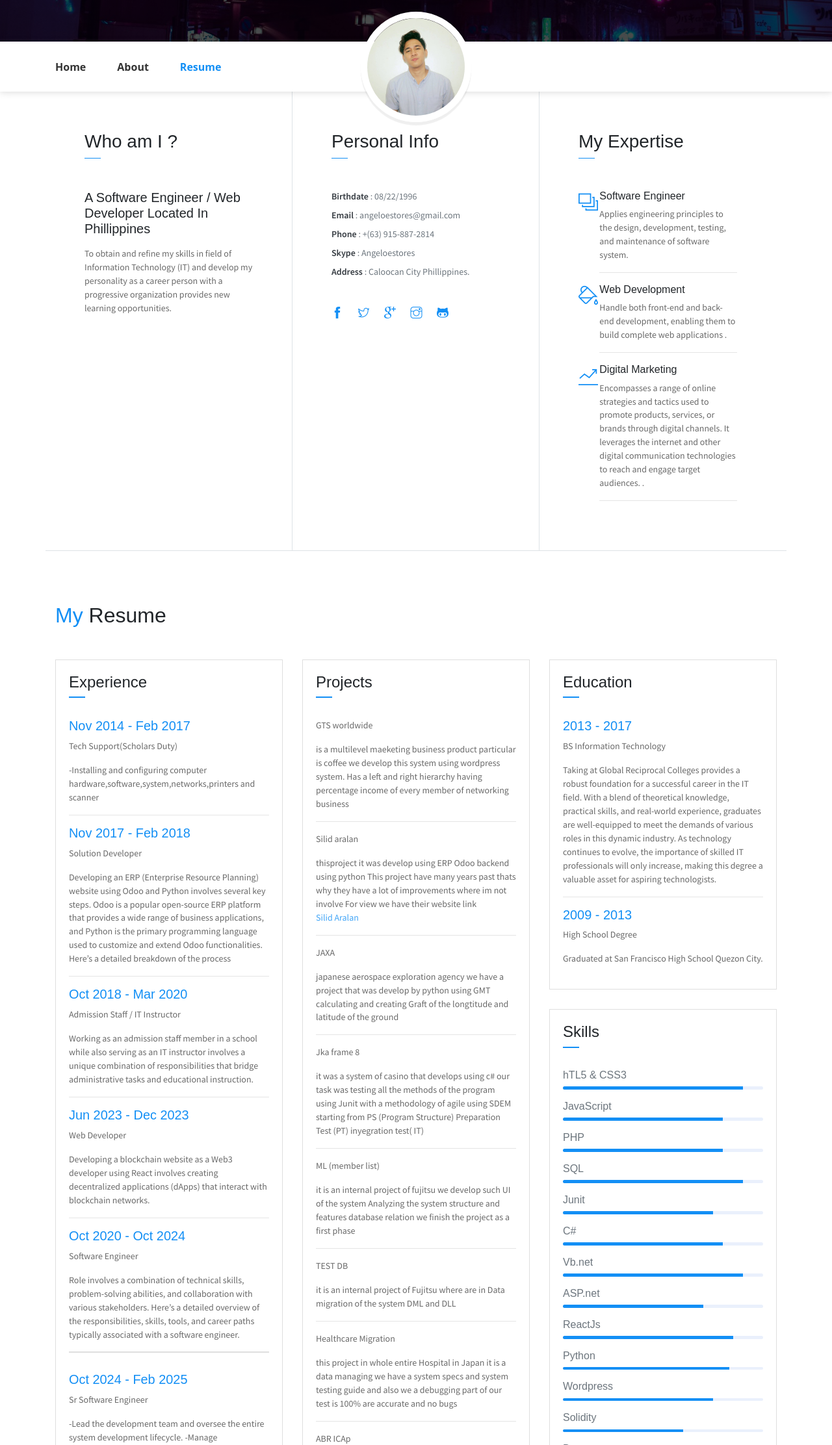
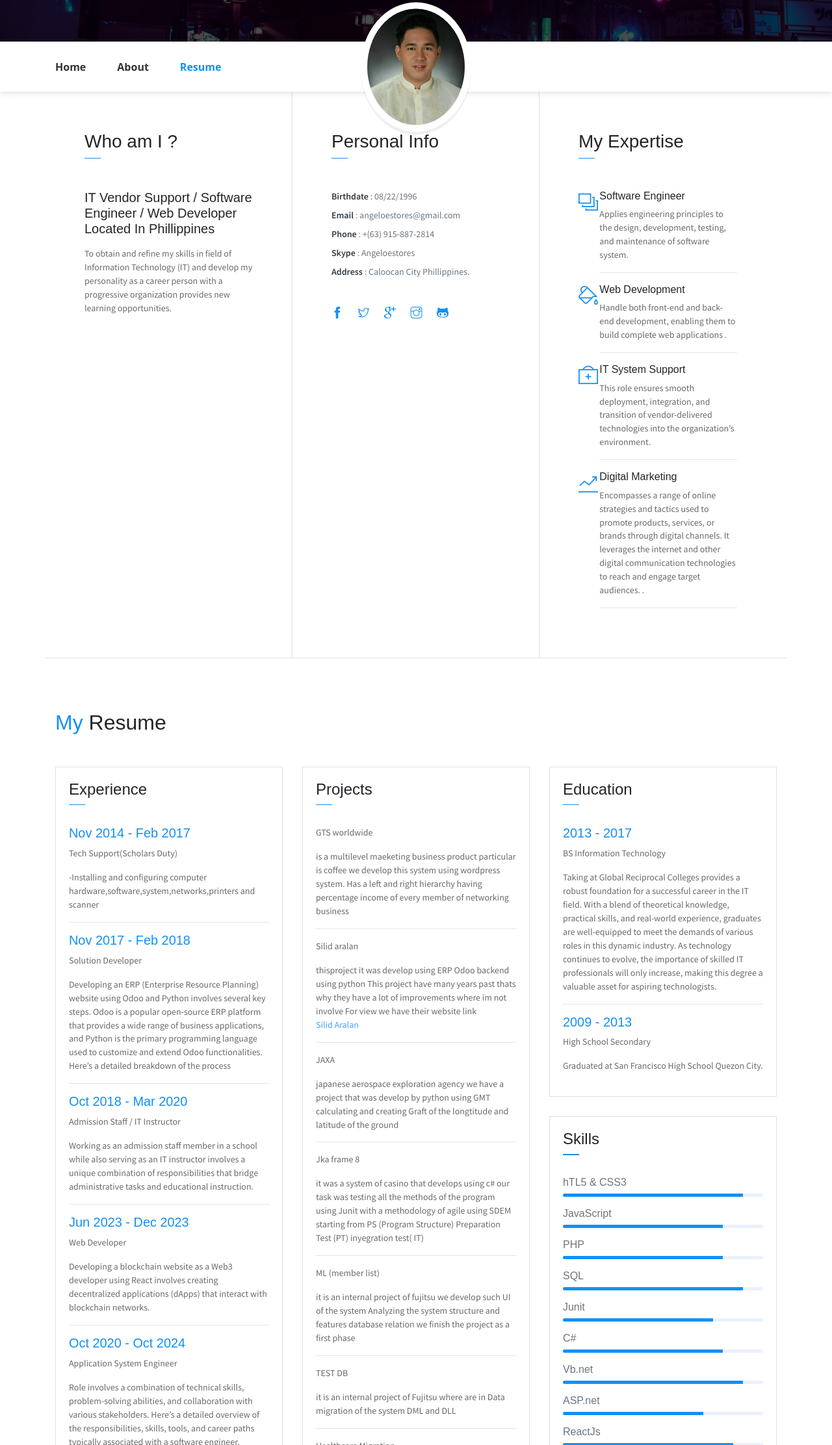
Before and after one commit to CodeG07/Portfolio, a website: page index.html in a window 1280 px wide. Shown: the part 576-2800 px from the top of the page at 65% size. Drawn offline with Linux system fonts and the light colour scheme; some packages are replaced by stand-ins of ours.

Commit message:
commit
pictures

```diff
--- a/index.html
+++ b/index.html
@@ -47,7 +47,7 @@
                     </li>
                 </ul>
                 <ul class="navbar-nav brand">
-                    <img src="assets/imgs/avatar.jpg" alt="" class="brand-img">
+                    <img src="assets/imgs/avatar2.jpg" alt="" class="brand-img">
                     <li class="brand-txt">
                         <h5 class="brand-title">Angelo</h5>
                         <div class="brand-subtitle">Software Engineer | Web Developer</div>
@@ -61,7 +61,7 @@
             <div class="col-lg-4 about-card">
                 <h3 class="font-weight-light">Who am I ?</h3>
                 <span class="line mb-5"></span>
-                <h5 class="mb-3">A Software Engineer / Web Developer Located In Phillippines</h5>
+                <h5 class="mb-3">IT Vendor Support / Software Engineer / Web Developer Located In Phillippines</h5>
                 <p class="mt-20">To obtain and refine my skills in field of Information Technology (IT) and develop my personality as a career person with a progressive organization provides new learning opportunities.</p>
             </div>
             <div class="col-lg-4 about-card">
@@ -98,6 +98,14 @@
                     <div class="col-10 ml-auto mr-3">
                         <h6>Web Development</h6>
                         <p class="subtitle"> Handle both front-end and back-end development, enabling them to build complete web applications .</p>
+                        <hr>
+                    </div>
+                </div>
+                 <div class="row">
+                    <div class="col-1 text-danger pt-1"><i class="ti-support icon-lg"></i></div>
+                    <div class="col-10 ml-auto mr-3">
+                        <h6>IT System Support</h6>
+                        <p class="subtitle"> This role ensures smooth deployment, integration, and transition of vendor-delivered technologies into the organization’s environment.</p>
                         <hr>
                     </div>
                 </div>
@@ -148,10 +156,10 @@
                             <P class="subtitle">Developing a blockchain website as a Web3 developer using React involves creating decentralized applications (dApps) that interact with blockchain networks.</P>
                             <hr>
                             <h6 class="title text-danger">Oct 2020 - Oct 2024</h6>
-                            <P>Software Engineer</P>
+                            <P>Application System Engineer</P>
                             <P class="subtitle"> Role involves a combination of technical skills, problem-solving abilities, and collaboration with various stakeholders. Here’s a detailed overview of the responsibilities, skills, tools, and career paths typically associated with a software engineer.<div class="card"></div></P>
-                            <h6 class="title text-danger">Oct 2024 - Feb 2025</h6>
-                            <P>Sr Software Engineer</P>
+                            <h6 class="title text-danger">Oct 2024 - May 2025</h6>
+                            <P>Sr Software Developer</P>
                             <P class="subtitle">-Lead the development team and oversee the entire system development lifecycle.
                                 -Manage programmers and testers, ensuring tasks are executed efficiently.
                                 -Analyze and address operational issues, risks, and defects in the system
@@ -160,8 +168,9 @@
                                 -Review system design documents and manuals, providing feedback and corrections.
                                 -Address any issues, defects, or improvements in the developed system.
                                 -Ensure proper documentation of the system’s design, features, and operational guidelines.<div class="card"></div></P>
-
-
+                             <h6 class="title text-danger">Jun 2025 - Present</h6>
+                            <P>IT Vendor Deployment Support</P>
+                            <P class="subtitle">Responsible for assisting with the deployment of IT systems and solutions provided by external vendors. This role ensures smooth implementation, coordinates between vendors and internal teams, and provides technical support during installation, configuration, and integration. <div class="card"></div></P>
                         </div>
                     </div>
                 </div>
@@ -238,7 +247,7 @@
                             <P class="subtitle">Taking at Global Reciprocal Colleges provides a robust foundation for a successful career in the IT field. With a blend of theoretical knowledge, practical skills, and real-world experience, graduates are well-equipped to meet the demands of various roles in this dynamic industry. As technology continues to evolve, the importance of skilled IT professionals will only increase, making this degree a valuable asset for aspiring technologists.</P>
                             <hr>
                             <h6 class="title text-danger">2009 - 2013</h6>
-                            <P>High School Degree</P>
+                            <P>High School Secondary</P>
                             <P class="subtitle">Graduated at San Francisco High School Quezon City.</P>
 
                         </div>
```
Also changed, not shown: assets/imgs/avatar2.jpg (added).
